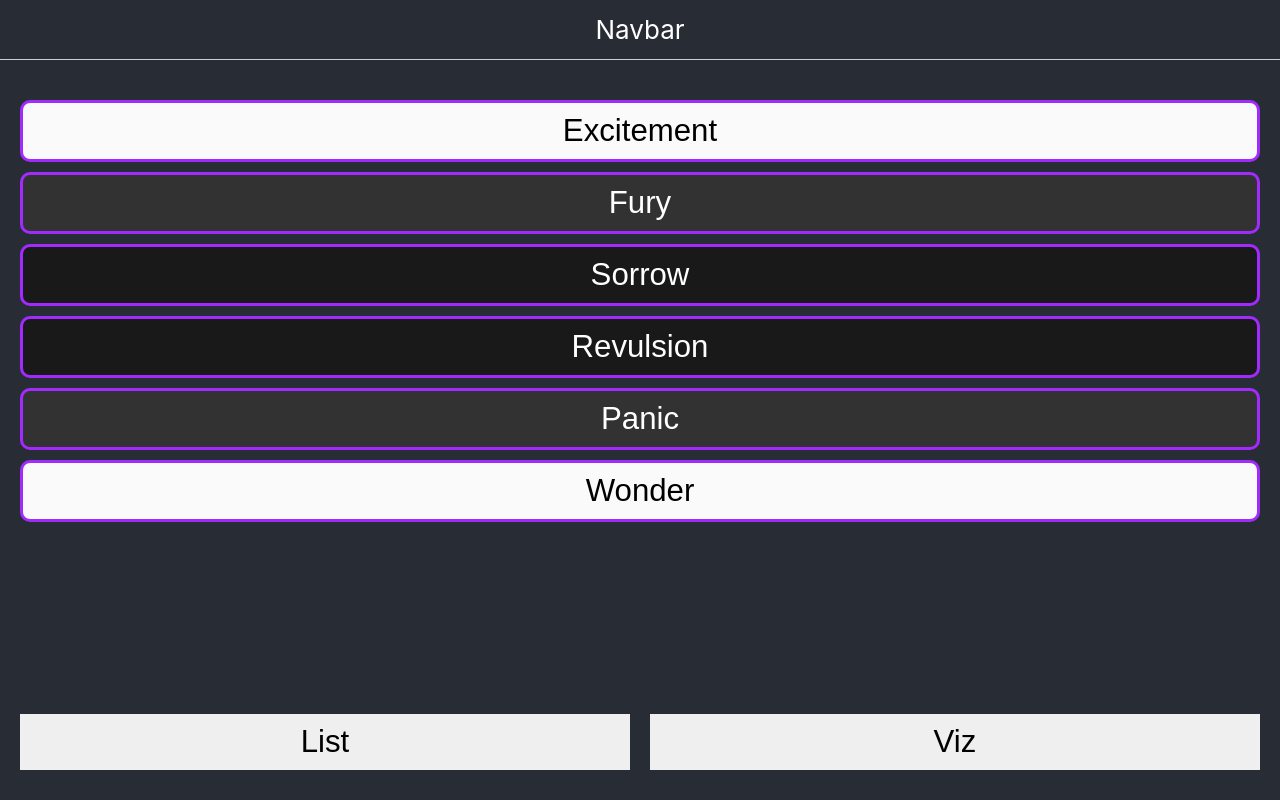
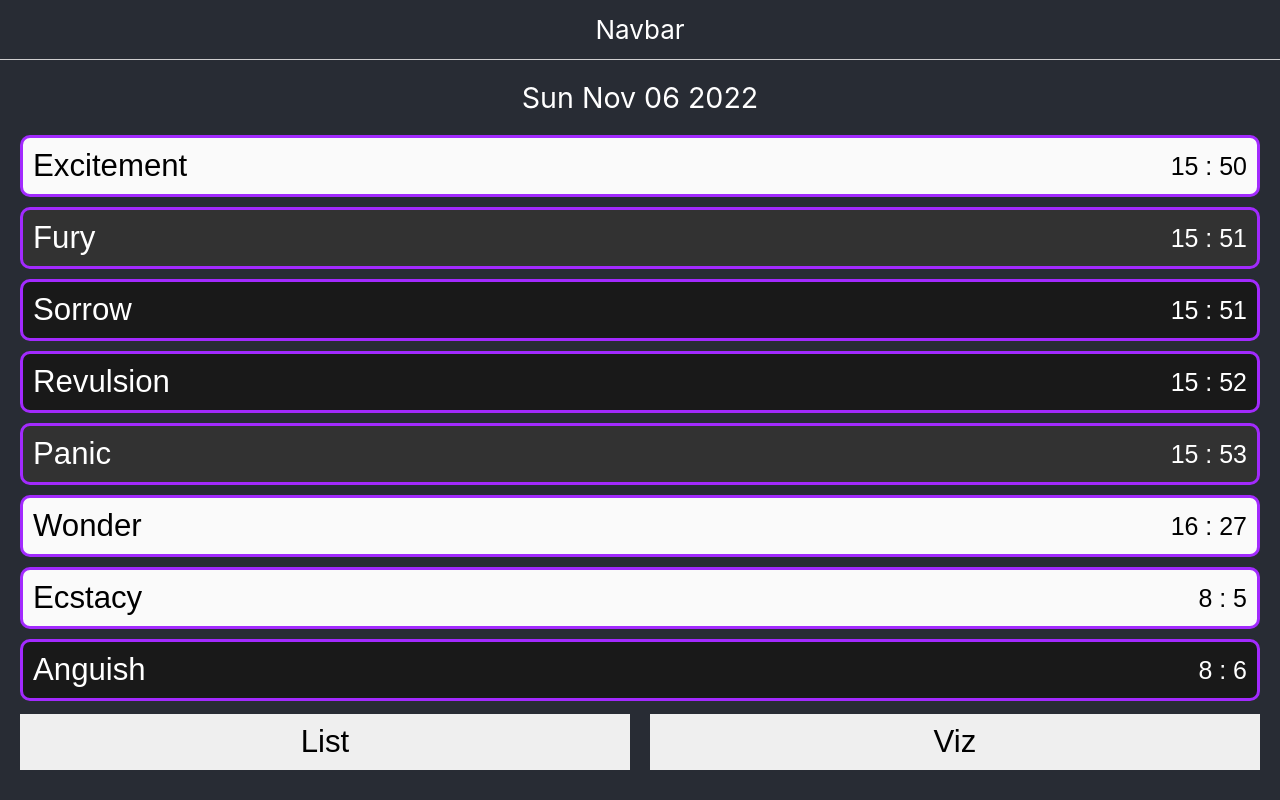
Before and after one commit to AladinJmila/emotions-diary-frontend, a React (Create React App) app: page /inspector in a window 1280 px wide. Built offline with nearby package versions, Linux system fonts and the light colour scheme; data requests are answered from the project's data file.

Commit message:
Started working on datetime and pagination

```diff
--- a/data/db.json
+++ b/data/db.json
@@ -185,7 +185,7 @@
         "description": "A mixture of disgust and loathing.",
         "posNeg": 1
       },
-      "trigger": "Dudini made fuej foodz and was smaking it in the plate as she was serving it. I don't know if I will ever forgive her. May god grow her boob!",
+      "trigger": "Dudini made fuej foodz and was smaking it in the plate as she was serving it. I don't know if I will ever forgive her.",
       "intensity": "4",
       "date": "2022-11-06T15:52:40.565Z",
       "color": "#191919"
@@ -217,6 +217,34 @@
       "intensity": "4",
       "date": "2022-11-06T16:27:37.409Z",
       "color": "#FAFAFA"
+    },
+    {
+      "id": "h7ljydtm",
+      "emotion": {
+        "id": "E1",
+        "categoryId": "1",
+        "name": "Ecstacy",
+        "description": "Rapturous delight. A state of very great happiness, nearly overwhelming.",
+        "posNeg": 10
+      },
+      "trigger": "Today I am writing this to test the filtering feature per day",
+      "intensity": "9",
+      "date": "2022-11-07T08:05:08.028Z",
+      "color": "#FAFAFA"
+    },
+    {
+      "id": "mcb9iubz",
+      "emotion": {
+        "id": "S1",
+        "categoryId": "3",
+        "name": "Anguish",
+        "description": "Intense sadness of suffering.",
+        "posNeg": 1
+      },
+      "trigger": "Angus and Julia music, also Djanga is playing now by endspiel. However if I see how it feels, I'm rather pressured with time",
+      "intensity": "4",
+      "date": "2022-11-07T08:06:45.064Z",
+      "color": "#191919"
     }
   ]
 }
--- a/src/components/EmoState.jsx
+++ b/src/components/EmoState.jsx
@@ -19,10 +19,15 @@ function EmoState({ emos }) {
       : 'black',
   };
 
+  const date = new Date(emos.date);
+
   return (
     <li ref={ref}>
       <button style={styles} onClick={() => setShow(show ? false : true)}>
         {emos.emotion.name}
+        <span>
+          {date.getHours()} : {date.getMinutes()}
+        </span>
       </button>
       {show && <p>{emos.trigger}</p>}
     </li>
--- a/src/components/EmoStatesList.css
+++ b/src/components/EmoStatesList.css
@@ -8,4 +8,18 @@
   border: 3px solid var(--color1);
   border-radius: 10px;
   margin: 10px auto;
+  display: flex;
+  justify-content: space-between;
+  align-items: center;
 }
+
+.emo-states-container button span {
+  font-size: 0.8em;
+  pointer-events: none;
+}
+
+.emo-states-container .date {
+  display: block;
+  font-size: 1.1em;
+  transform: translateY(-10px);
+}
--- a/src/components/EmoStatesList.jsx
+++ b/src/components/EmoStatesList.jsx
@@ -8,10 +8,38 @@ function EmoStatesList() {
 
   useEffect(() => {
     !emoStates.length && loadEmoStates();
-  }, []);
+    emoStates.length && paginate(emoStates);
+  }, [emoStates]);
+
+  const paginate = emoStates => {
+    const today = new Date();
+    let currentDate = today;
+    let dayCount = 0;
+    const paginated = [];
+
+    for (let i = emoStates.length - 1; i >= 0; i--) {
+      if (new Date(emoStates[i].date).getDate() === currentDate.getDate()) {
+        if (!paginated[dayCount]) {
+          paginated[dayCount] = [emoStates[i]];
+        } else {
+          paginated[dayCount] = [...paginated[dayCount], emoStates[i]];
+        }
+      } else {
+        dayCount++;
+        currentDate.setDate(today.getDate() - 1);
+      }
+      console.log(currentDate);
+    }
+
+    console.log('paginated');
+    console.log(paginated);
+  };
 
   return (
     <div className='emo-states-container'>
+      <span className='date'>
+        {new Date(emoStates[0]?.date).toDateString()}
+      </span>
       <ul>
         {emoStates &&
           emoStates.map(emos => <EmoState key={emos.id} emos={emos} />)}
--- a/src/components/EmotionsForm.jsx
+++ b/src/components/EmotionsForm.jsx
@@ -50,7 +50,7 @@ const EmotionsForm = ({ setShowModal, categories }) => {
         value={description}
         onChange={e => setDescription(e.target.value)}
       ></textarea>
-      <label htmlFor='pos-neg-scale'>Positivity</label>
+      <label htmlFor='pos-neg-scale'>Positivity: {posNeg}</label>
       <input
         type='range'
         id='pos-neg-scale'
--- a/src/components/Navbar.jsx
+++ b/src/components/Navbar.jsx
@@ -1,8 +1,14 @@
-import React from 'react';
+import { useNavigate } from 'react-router-dom';
 import './Navbar.css';
 
 const Navbar = () => {
-  return <div className='navbar'>Navbar</div>;
+  const navigate = useNavigate();
+
+  return (
+    <div className='navbar' onClick={() => navigate('/')}>
+      Navbar
+    </div>
+  );
 };
 
 export default Navbar;
```
